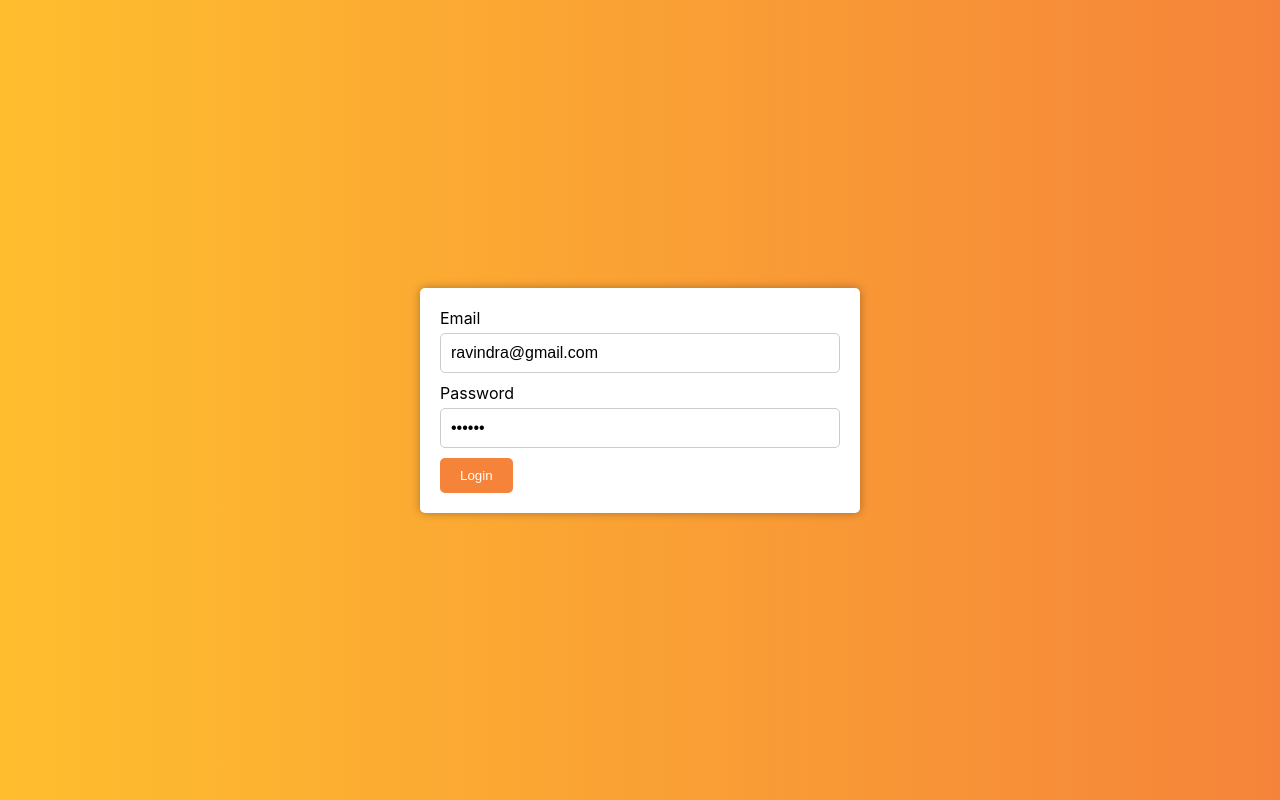
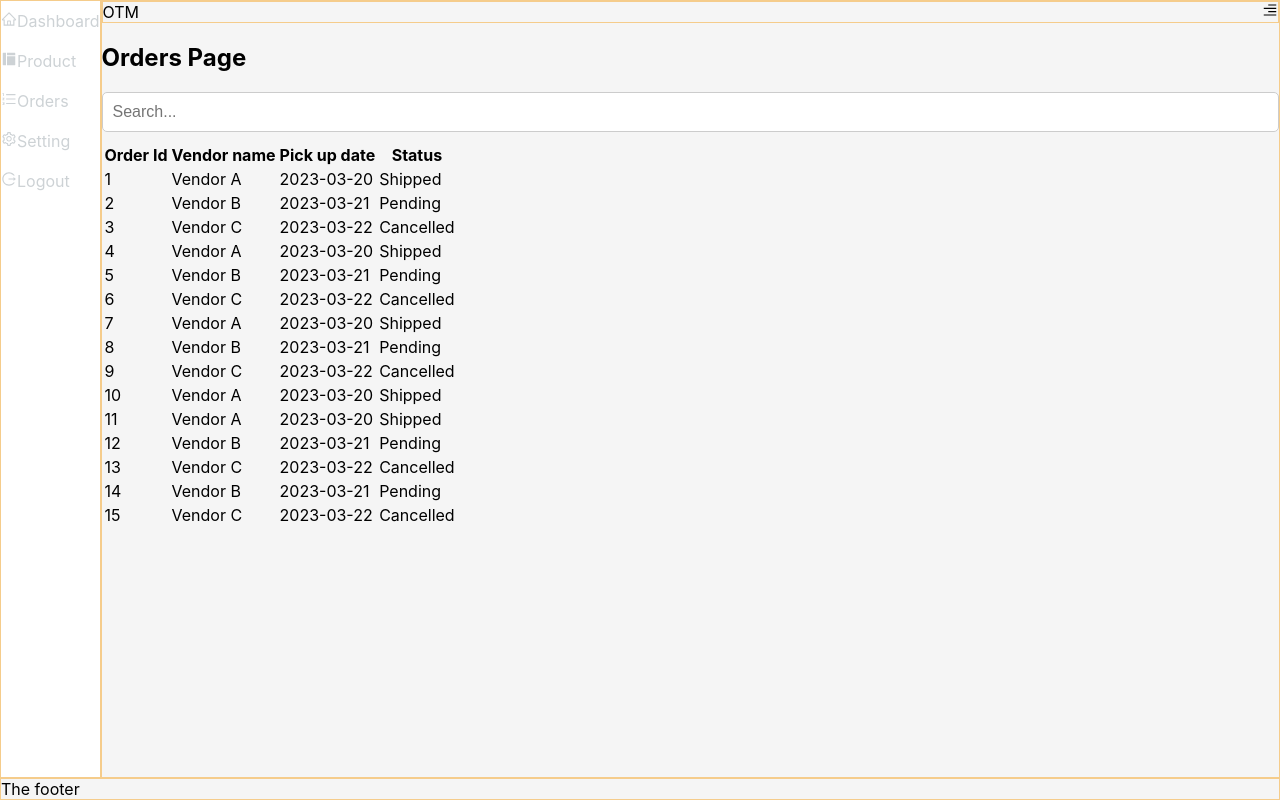
Before and after one commit to ravindrakumarkumawat/order-management-tool, a React (Create React App) app: page /orders in a window 1280 px wide. Before the commit this address led to /. Built offline with nearby package versions, Linux system fonts and the light colour scheme.

Commit message:
Working on sidebar

```diff
--- a/package.json
+++ b/package.json
@@ -8,6 +8,7 @@
     "@testing-library/user-event": "^13.5.0",
     "react": "^18.2.0",
     "react-dom": "^18.2.0",
+    "react-icons": "^4.8.0",
     "react-router-dom": "^5.3.4",
     "react-scripts": "5.0.1",
     "web-vitals": "^2.1.4"
--- a/src/component/common/Footer/index.js
+++ b/src/component/common/Footer/index.js
@@ -3,7 +3,7 @@ import './index.css'
 
 const Footer = () => {
   return (
-    <footer className="main-footer">The footer</footer>
+    <footer className="main-footer child">The footer</footer>
   )
 }
 
--- a/src/component/common/Header/index.css
+++ /dev/null
@@ -1,63 +0,0 @@
-header {
-    color: #fff;
-    display: flex;
-    justify-content: space-between;
-    align-items: center;
-    padding: 10px;
-  }
-  /* Add styles for the navigation menu */
-  nav {
-    /* display: none; */
-    color: #fff;
-    position: absolute;
-    top: 60px;
-    left: 0;
-    width: 100%;
-    z-index: 1;
-  }
-  nav ul {
-    list-style: none;
-    margin: 0;
-    padding: 0;
-    display: flex;
-    flex-direction: column;
-    align-items: center;
-  }
-  nav li {
-    padding: 10px;
-    width: 100%;
-    text-align: center;
-    border-bottom: 1px solid #fff;
-    color: #fff;
-  }
-  /* Add styles for the hamburger menu icon */
-  .menu-icon {
-    cursor: pointer;
-    display: none;
-  }
-  .menu-icon img {
-    height: 30px;
-  }
-  /* Add media query for small screens */
-  @media only screen and (max-width: 768px) {
-    nav {
-      display: none;
-    }
-    .menu-icon {
-      display: block;
-    }
-    header {
-      flex-direction: column;
-      align-items: flex-start;
-    }
-    header img {
-      margin-bottom: 10px;
-    }
-    .menu-icon img {
-      margin-left: auto;
-      margin-right: 20px;
-    }
-    nav.active {
-      display: block;
-    }
-  }
--- a/src/component/common/Header/index.js
+++ b/src/component/common/Header/index.js
@@ -1,20 +1,15 @@
 import React from 'react'
-import './index.css'
+import {AiOutlineAlignRight} from "react-icons/ai";
+
 const Header = () => {
   return (
-    <header className="main-head background">
-        OTM
+    <header className="child k-flex k-jcsb">
+        <div class="logo">
+          OTM
+        </div>
         <div className="menu-icon">
-            =
+          <AiOutlineAlignRight />
         </div>
-        <nav>
-            <ul>
-                <li>Home</li>
-                <li>About</li>
-                <li>Services</li>
-                <li>Contact</li>
-            </ul>
-        </nav>
     </header>
   )
 }
--- a/src/component/common/Sidebar/index.css
+++ b/src/component/common/Sidebar/index.css
@@ -1,22 +1,15 @@
-/* Style the sidebar */
-.sidebar {
-    color: #fff;
-    width: 200px;
-    height: 100%;
-    display: flex;
-    flex-direction: column;
-    padding: 20px;
-  }
-
-  /* Style the sidebar links */
-  .sidebar ul {
+/* Style the sidebar links */
+  ul {
     list-style: none;
     padding: 0;
     margin: 0;
   }
 
-  .sidebar li {
-    color: #fff;
+  li {
+    color: var(--theme-font-color__primary);
     text-decoration: none;
     padding: 10px 0;
   }
+.sidebar {
+  background: var(--theme-background__white);
+}
--- a/src/component/common/Sidebar/index.js
+++ b/src/component/common/Sidebar/index.js
@@ -1,13 +1,21 @@
 import React from 'react'
+import { AiOutlineHome, AiFillLayout, AiOutlineSetting, AiOutlineLogout, AiOutlineOrderedList } from "react-icons/ai";
+
 import './index.css'
 const Sidebar = () => {
   return (
-    <aside className="side sidebar background">
+    <aside className="child sidebar">
+        <div>
+
+        </div>
         <ul>
-            <li>Link 1</li>
-            <li>Link 2</li>
-            <li>Link 3</li>
-            <li>Link 4</li>
+            <li><AiOutlineHome />Dashboard</li>
+            <li><AiFillLayout />Product</li>
+            <li><AiOutlineOrderedList/>Orders</li>
+        </ul>
+        <ul>
+          <li><AiOutlineSetting />Setting</li>
+          <li><AiOutlineLogout />Logout</li>
         </ul>
     </aside>
 
--- a/src/component/layout/index.js
+++ b/src/component/layout/index.js
@@ -8,10 +8,14 @@ const Layout = ({ children }) => {
     const {isSignedIn} = useContext(AuthContext)
     return (
         <>
-        {isSignedIn && <div className="l-wrapper">
-            <Header />
-            <article className="content">{children}</article>
-            <Sidebar />
+        {isSignedIn && <div className="parent">
+            <div className="main">
+                <Sidebar />
+                <article className="content child">
+                    <Header />
+                    {children}
+                </article>
+            </div>
             <Footer />
         </div>
         }
--- a/src/index.css
+++ b/src/index.css
@@ -1,3 +1,8 @@
+:root {
+  --theme-font-color__primary: #CDD2D5;
+  --theme-background: #F5F5F5;
+  --theme-background__white: #FFFFFF;
+}
 body {
   margin: 0;
   font-family: -apple-system, BlinkMacSystemFont, 'Segoe UI', 'Roboto', 'Oxygen',
@@ -5,6 +10,7 @@ body {
     sans-serif;
   -webkit-font-smoothing: antialiased;
   -moz-osx-font-smoothing: grayscale;
+  background-color: var(--theme-background);
 }
 
 code {
@@ -20,6 +26,10 @@ code {
   justify-content: center;
 }
 
+.k-jcsb {
+  justify-content: space-between;
+}
+
 .k-aic {
   align-items: center;
 }
--- a/src/layout.css
+++ b/src/layout.css
@@ -1,31 +1,19 @@
-.main-head {
-    grid-area: header;
-  }
-  .content {
-    grid-area: content;
-  }
-  .side {
-    grid-area: sidebar;
-  }
-  .main-footer {
-    grid-area: footer;
-  }
+.parent {
+  display: flex;
+  flex-direction: column;
+  height: 100vh;
+}
 
-  .l-wrapper {
-    display: grid;
-    grid-template-areas:
-      "header"
-      "sidebar"
-      "content"
-      "footer";
-  }
+.main {
+  display: flex;
+  flex-grow: 1;
+}
 
-  @media (min-width: 500px) {
-    .l-wrapper {
-      grid-template-columns: 1fr 3fr;
-      grid-template-areas:
-        "header header"
-        "sidebar content"
-        "footer footer";
-    }
-  }
+.content {
+  flex-grow: 1;
+}
+
+/* --------- Non-flexbox related styles --------- */
+.child {
+  border: 1px solid #f5cc8b;
+}
--- a/src/pages/Login/index.js
+++ b/src/pages/Login/index.js
@@ -1,4 +1,4 @@
-import React, { useState, useContext } from 'react';
+import React, { useState, useContext, useEffect } from 'react';
 import { AuthContext } from '../../context/authentication/authContextProvider';
 import { isValidEmail, isValidPassword, isValidUserName } from '../../utils/validations';
 import './index.css';
@@ -19,9 +19,9 @@ const Login = () => {
     setPassword(e.target.value);
     setPasswordError('');
   };
-
+  useEffect(() => handleSubmit())
   const handleSubmit = (e) => {
-    e.preventDefault();
+    // e.preventDefault();
     // Perform login validation here
     if(!validate()) return
     login({
--- a/src/pages/Orders/index.js
+++ b/src/pages/Orders/index.js
@@ -5,7 +5,7 @@ import './index.css';
 const Orders = () => {
     const [searchTerm, setSearchTerm] = useState('');
     const [currentPage, setCurrentPage] = useState(1);
-    const ITEMS_PER_PAGE = 10;
+    const ITEMS_PER_PAGE = 15;
 
     const filteredData = data.filter((item) =>
         Object.values(item).some((value) =>
```
Also changed, not shown: 1 other file (tests, documents, lock files or other folders).
